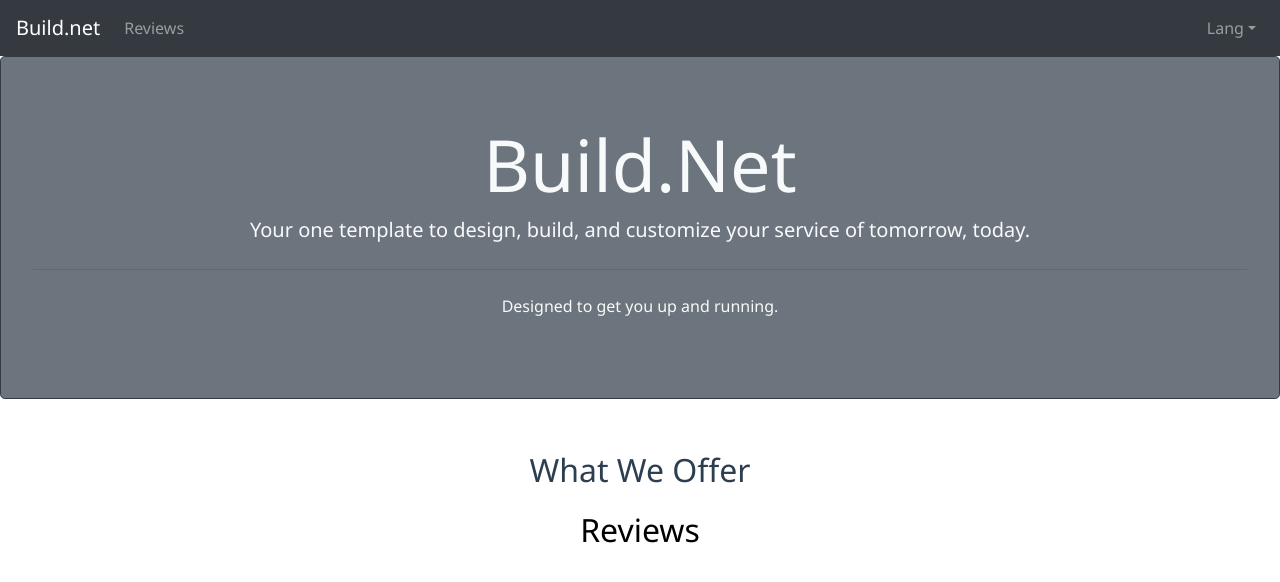
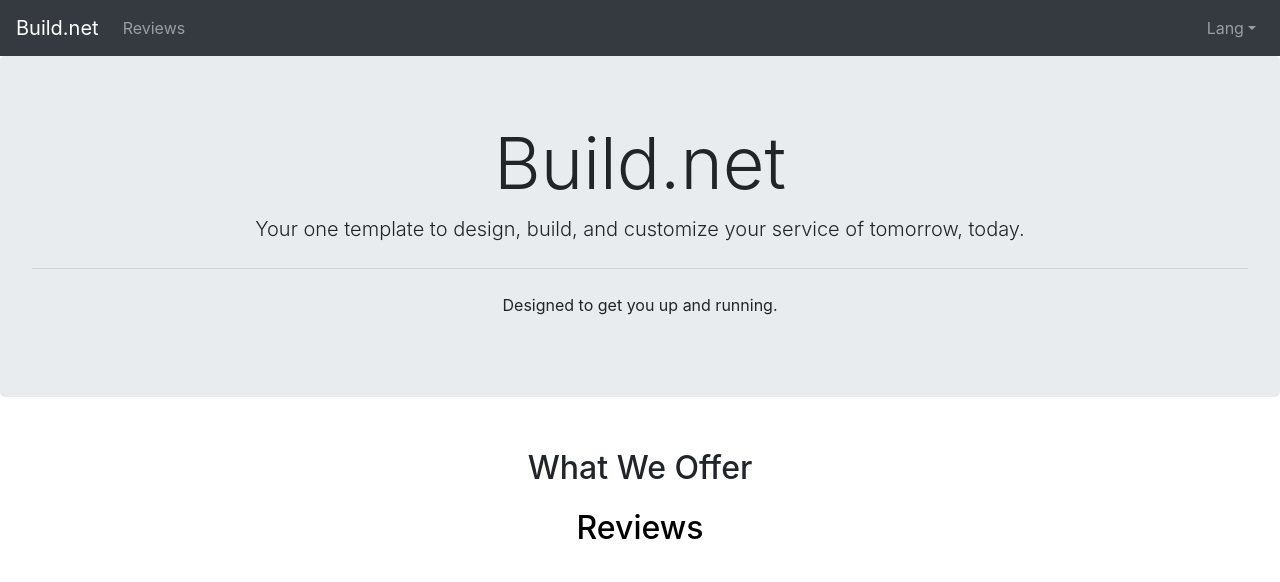
Before and after one commit to mpatel18/Builder-Service-Site, a Vue app in the folder site/: page / in a window 1280 px wide. Shown: the top 582 px of the page. Built offline with nearby package versions, Linux system fonts and the light colour scheme.

Commit message:
update app view

```diff
--- a/site/src/App.vue
+++ b/site/src/App.vue
@@ -1,12 +1,12 @@
 <template>
   <div id="app">
-    <div>
+    <div id="Home">
         <b-navbar toggleable="lg" type="dark" variant="dark">
-            <b-navbar-brand href="#">Build.net</b-navbar-brand>
+            <b-navbar-brand href="#Home">Build.net</b-navbar-brand>
             <b-navbar-toggle target="nav-collapse"></b-navbar-toggle>
             <b-collapse id="nav-collapse" is-nav>
                 <b-navbar-nav>
-                    <b-nav-item href="#review">{{ $t('review_tag') }}</b-nav-item>
+                    <b-nav-item href="#Review">{{ $t('review_tag') }}</b-nav-item>
                 </b-navbar-nav>
 
                 <!-- Right aligned nav items -->
@@ -20,19 +20,14 @@
         </b-navbar>
     </div>
     <div>
-        <b-jumbotron bg-variant="secondary" text-variant="light" border-variant="dark">
-            <template v-slot:header>Build.Net</template>
-            <template v-slot:lead>
-                {{ $t('descrip') }}
-            </template>
+        <b-jumbotron header="Build.net">
+          <template #lead>{{ $t('descrip') }}</template>
             <hr class="my-4">
-            <p>
-               {{ $t('tag') }}
-            </p>
+            <p>{{ $t('tag') }}</p>
         </b-jumbotron>
     </div>
-    <h2 class="service_header"> {{ $t('s_title') }}</h2>
-    <h2 id ="review" class ="review-header"> {{ $t('review_tag') }}</h2>
+    <h2 class="service_header">{{ $t('s_title') }}</h2>
+    <h2 id ="Review" class ="review-header">{{ $t('review_tag') }}</h2>
   </div>
 </template>
 
@@ -41,23 +36,26 @@ import i18n from '@/plugins/i18n';
 
 export default {
   name: 'App',
-  components: {
+  data () {
+    return {
+      value: false
+    }
+  },
+  watch: {
+  },
+  computed: {
   },
   methods: {
     changeLocale(locale) {
       i18n.locale = locale;
     }
-  }
+  },
 }
 </script>
 
 <style>
   #app {
-    font-family: 'Segoe UI', Tahoma, Geneva, Verdana, sans-serif;
-    -webkit-font-smoothing: antialiased;
-    -moz-osx-font-smoothing: grayscale;
     text-align: center;
-    color: #2c3e50;
   }
 
   * {
```
